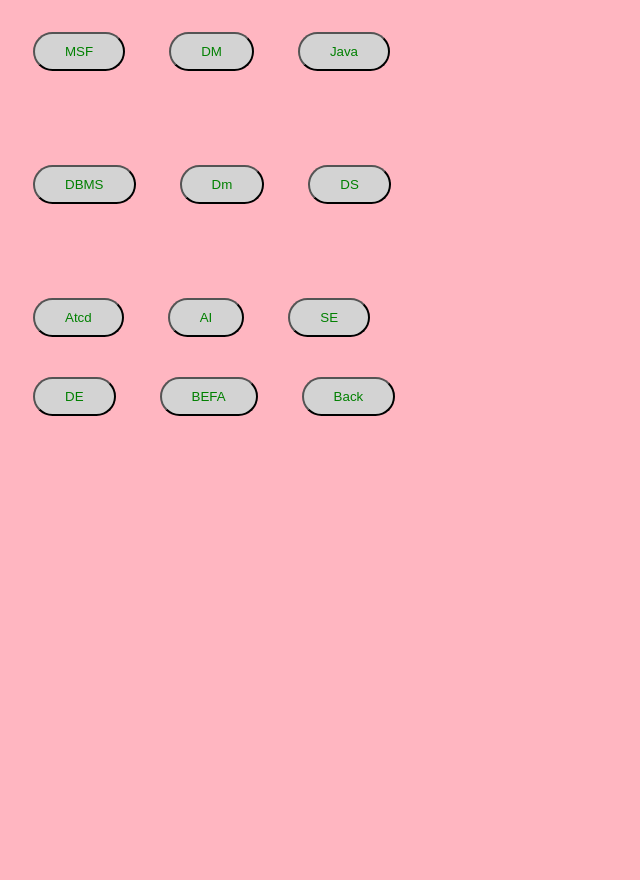
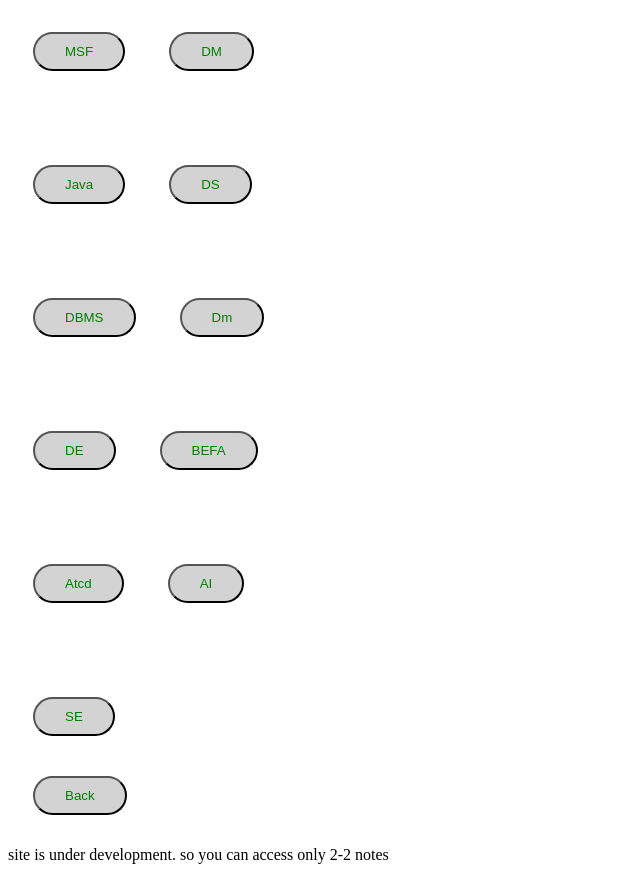
Before and after one commit to Sukumar96-tech/NOTES, a plain HTML site: page two.html in a window 1280 px wide. Shown: the part 73-953 px from the top of the page, without its empty margins (0-640 px from the left). Before the commit the page ends 800 px from the top, so only its background shows below. Drawn offline with Linux system fonts and the light colour scheme.

Commit message:
Update two.html

```diff
--- a/two.html
+++ b/two.html
@@ -7,29 +7,34 @@
     <div >
      <a href="" ><button class="b1">MSF</button></a>
       <a href="" > <button class="b1">DM</button></a>
-     <a href="" ><button class="b1">Java</button></a>
+     </div><br><br><br>
+    <div>
+      <a href="" ><button class="b1">Java</button></a>
+      <a href="" ><button class="b1">DS</button></a>
     </div><br><br><br>
     <div>
       <a href="" > <button class="b1">DBMS</button></a>
        <a href="" ><button class="b1">Dm</button></a>
-      <a href="" ><button class="b1">DS</button></a>
+
     </div><br><br><br>
+    <div>
+      <a href="" > <button class="b1">DE</button></a>
+       <a href="" ><button class="b1">BEFA</button></a>
+          </div><br><br><br>
     <div>
       <a href="" > <button class="b1">Atcd</button></a>
        <a href="" ><button class="b1">AI</button></a>
-       <a href="" ><button class="b1">SE</button></a>
 
-    </div>
-    <div>
-      <a href="" > <button class="b1">DE</button></a>
-       <a href="" ><button class="b1">BEFA</button></a>
-       <a href="index.html" ><button class="b1">Back</button></a>
+    </div><br><br><br>
+    <a href="" ><button class="b1">SE</button></a>
 
-    </div>
+    <div><a href="index.html" ><button class="b1">Back</button></a>
+     </div>
+    <p>site is under development. so you can access only 2-2 notes</p>
     <style>
     body{
 
-      background-color: lightpink;
+      background-color: Darkyellow;
     }
       .b1{
         border-radius: 20px;
```
